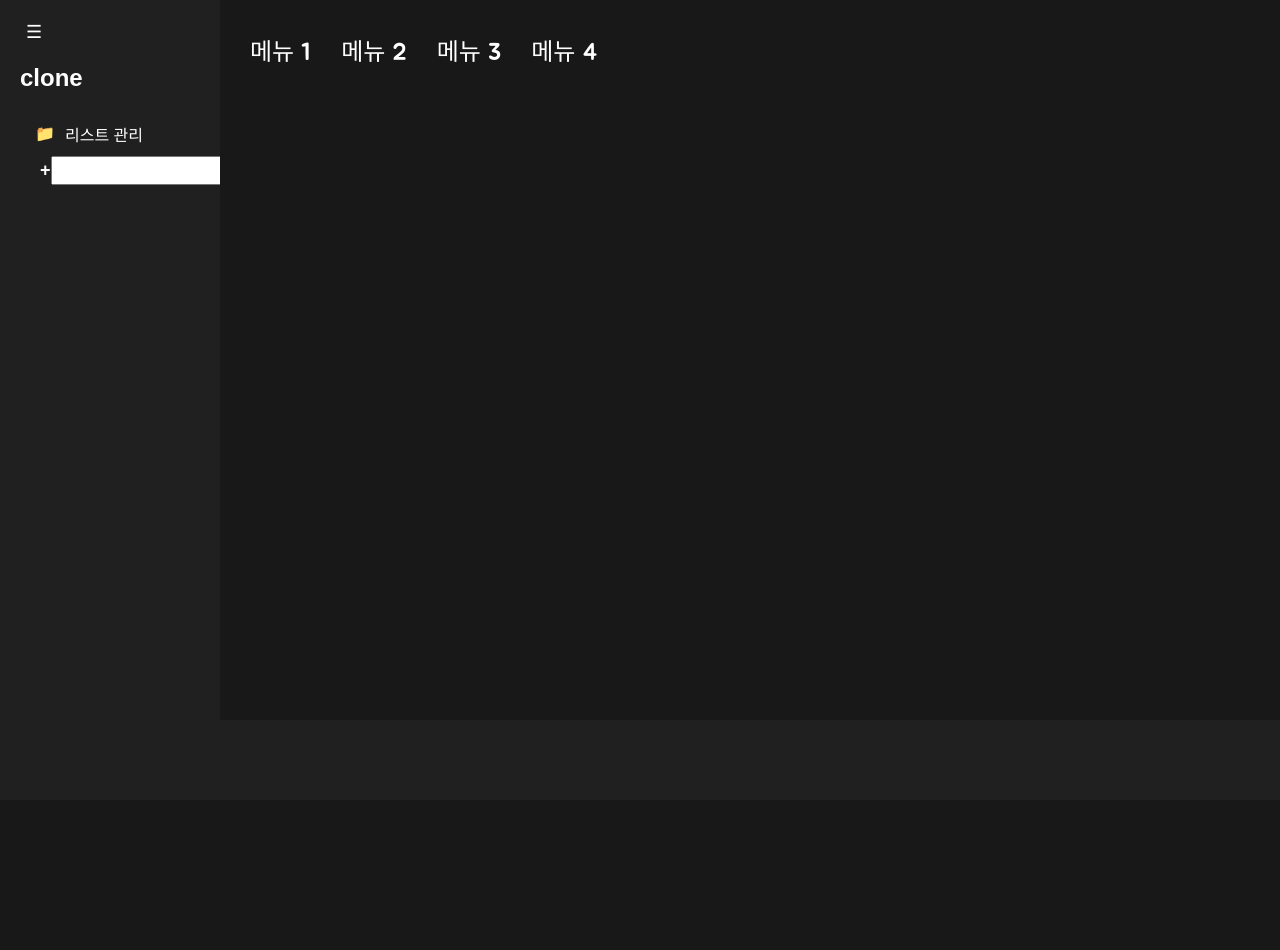
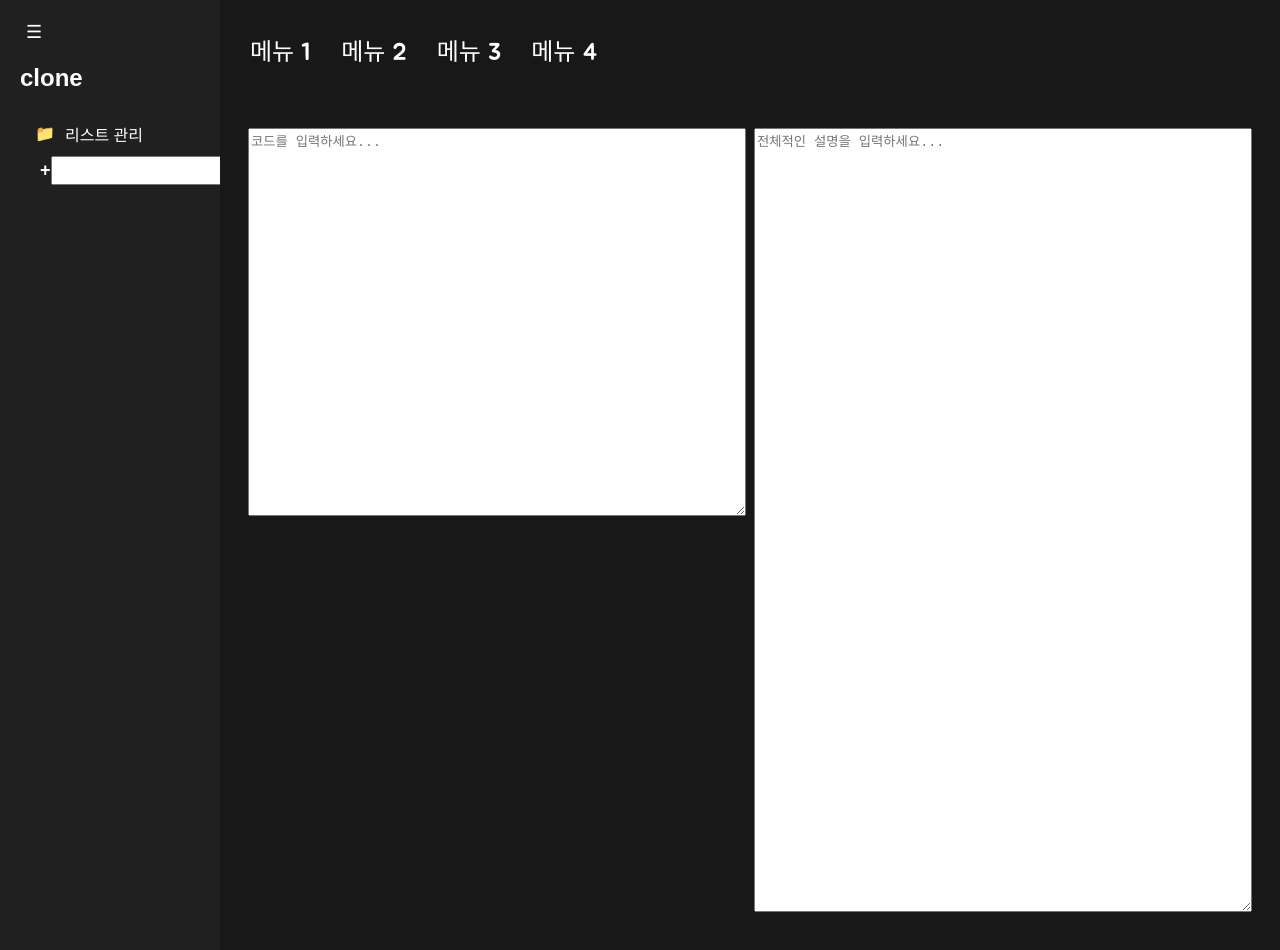
Before and after one commit to hsp97/deeplink, a plain HTML site: page memo.html in a window 1280 px wide. Shown: the top 950 px of the page. Before the commit the page ends 800 px from the top, so only its background shows below. Drawn offline with Linux system fonts and the light colour scheme.

Commit message:
memo구역 추가 및 리사이즈 문제 발생 -> 스플리터 구현필요

```diff
--- a/css/style.css
+++ b/css/style.css
@@ -369,11 +369,60 @@ body {
     display: none;
 }
 .content-sector textarea {
-    width: 100%;
-    height: 200px;
+    min-height: 40vh;
+    min-width: 40vh;
     box-sizing: border-box;
+    resize: auto;
 }
 
 .content-sector.active {
     display: block;
 }
+
+
+.sector-grid-container {
+    display: grid;
+    /* 2개의 컬럼 (왼쪽 1fr, 오른쪽 1fr) */
+    grid-template-columns: 1fr 1fr;
+    /* 2개의 로우 (위쪽 1fr, 아래쪽 1fr) */
+    grid-template-rows: 1fr 1fr;
+    gap: 8px; /* 패널 사이의 간격 */
+
+    height: 100vh; /* 부모(main)를 꽉 채움 */
+    width: 100%;
+    padding: 8px;
+    box-sizing: border-box; /* 패딩이 크기에 포함되도록 */
+}
+
+.memo-area {
+    grid-column: 1; /* 첫 번째 컬럼 */
+    grid-row: 1;    /* 첫 번째 로우 */
+    overflow: hidden;
+}
+
+.memo-area textarea{
+    width: 100%;
+    min-width: 50vh;
+    height: 100%;
+    box-sizing: border-box;
+    resize: auto;
+}
+
+.result-area {
+    grid-column: 2; /* 첫 번째 컬럼 */
+    grid-row: 2;    /* 두 번째 로우 */
+}
+
+.description-area {
+    grid-column: 2;         /* 두 번째 컬럼 */
+    grid-row: 1 / span 2; /* 1번 로우에서 2칸을 차지 (1 ~ 3) */
+    overflow: hidden;
+}
+
+.description-area textarea{
+    width: 100%;
+    min-width: 50vh;
+    height: 100%;
+    box-sizing: border-box;
+    resize: auto;
+}
--- a/memo.html
+++ b/memo.html
@@ -45,7 +45,22 @@
         </div>
 
         <main class="content">
-
+            <!--
+            <div class="content-sector active" id="sector-1">
+                <textarea>12333454qweqweasd</textarea>
+            </div>
+            -->
+            <div class="sector-grid-container">
+                <div class="memo-area">
+                    <textarea class="memo-input" placeholder="코드를 입력하세요..."></textarea>
+                </div>
+                <div class="result-area">
+                    <pre class="result-output"></pre>
+                </div>
+                <div class="description-area">
+                    <textarea class="description-input" placeholder="전체적인 설명을 입력하세요..."></textarea>
+                </div>
+            </div>
         </main>
     </div>
 </div>
```
